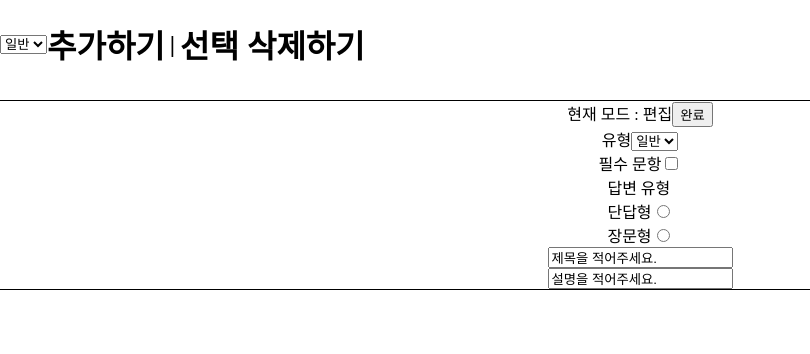
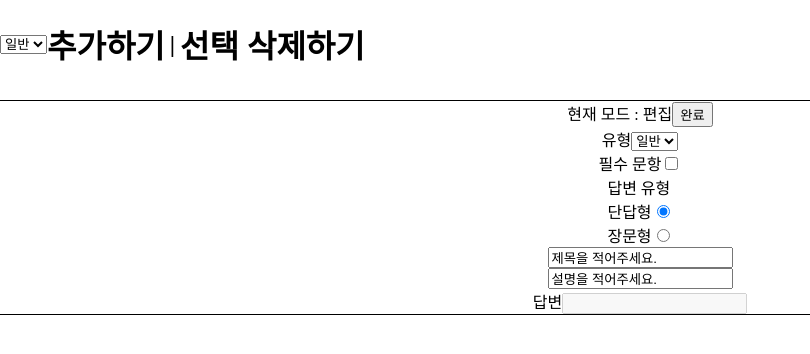
Before and after one commit to JeongYire/style-over-substance-react, a React (Create React App) app: page / in a window 1280 px wide. Shown: the top 354 px of the page, without its empty margins (0-810 px from the left). Built offline with nearby package versions, Linux system fonts and the light colour scheme.

Commit message:
no commit

```diff
--- a/src/components/FormContainer/FormBox/BasicForm/index.tsx
+++ b/src/components/FormContainer/FormBox/BasicForm/index.tsx
@@ -1,26 +1,32 @@
-import React, { LegacyRef, Ref, forwardRef, useReducer, useRef, useState } from 'react';
-import { BoxMode, BoxType } from '../../../../types';
+import React, { LegacyRef, MutableRefObject, Ref, forwardRef, useEffect, useReducer, useRef, useState } from 'react';
+import { BasicOptionAnswerType, BoxMode, BoxType } from '../../../../types';
 
 const FormBody = {
-    Answer : forwardRef((props,ref : LegacyRef<HTMLInputElement>) => {
+    Answer : (props : {formParameter : BasicOptionAnswerType}) => {
+
         return (
         <div>
             <span>답변</span>
-            <input disabled ref={ref}/>
+            {
+                props.formParameter == BasicOptionAnswerType.short ? <input disabled/> : <textarea disabled/>
+            }
         </div>
         )
-    }),
-    Option : forwardRef((props,ref : LegacyRef<HTMLInputElement>) => {
+    },
+    Option : forwardRef((params,ref : LegacyRef<HTMLInputElement>) => {
+
+        const defaultValue = useRef<BasicOptionAnswerType>(BasicOptionAnswerType.default);
+
         return (
             <div>
                 <span>답변 유형</span>
                 <div>
                     <span>단답형</span>
-                    <input type="radio" name='answerType'/>
+                    <input type="radio" name='answerType' value={BasicOptionAnswerType.short} ref={ref} defaultChecked={defaultValue.current == BasicOptionAnswerType.short}/>
                 </div>
                 <div>
                     <span>장문형</span>
-                    <input type="radio" name='answerType'/>
+                    <input type="radio" name='answerType'  value={BasicOptionAnswerType.long}   defaultChecked={defaultValue.current == BasicOptionAnswerType.long}/>
                 </div>
             </div>
         )
--- a/src/components/FormContainer/FormBox/index.tsx
+++ b/src/components/FormContainer/FormBox/index.tsx
@@ -1,5 +1,5 @@
-import React, { useContext, useRef, useState } from 'react';
-import { BoxMode, BoxType } from '../../../types';
+import React, { useContext, useEffect, useRef, useState } from 'react';
+import { BasicOptionAnswerType, BoxMode, BoxType } from '../../../types';
 import BasicForm from './BasicForm';
 import SelectForm from './SelectForm';
 import { FormManagerToolContext } from '../../../context';
@@ -16,6 +16,20 @@ export default (params : { id : number, type : BoxType, index : number }) => {
     const contentInput = useRef<any>();
     const required = useRef<boolean>(false);
     const requiredInput = useRef<any>();
+
+    const formOptionRef = useRef<any>();
+    const [formParameter,SetFormParameter] = useState<BasicOptionAnswerType>(BasicOptionAnswerType.default);
+
+    useEffect(() => {
+
+        const option = formOptionRef.current as HTMLInputElement
+        option.onchange = () => {
+            const value : BasicOptionAnswerType = option.value as BasicOptionAnswerType;
+            SetFormParameter(value);
+        }
+
+    },[params.type])
+
 
     //주석3
     const CompleteEdit = () => {
@@ -61,7 +75,7 @@ export default (params : { id : number, type : BoxType, index : number }) => {
             }
             {
                 params.type == BoxType.basic ?
-                <BasicForm.Option /> :
+                <BasicForm.Option ref={formOptionRef}/> :
                 params.type == BoxType.select ?
                 <SelectForm.Option /> :
                 null
@@ -77,9 +91,8 @@ export default (params : { id : number, type : BoxType, index : number }) => {
                 : <input ref={contentInput} defaultValue={content.current} placeholder='설명을 적어주세요.'/>
             }
             {
-                mode == BoxMode.edit ? null :
                 params.type == BoxType.basic
-                ? <BasicForm.Answer/>
+                ? <BasicForm.Answer formParameter={formParameter as BasicOptionAnswerType}/>
                 : <SelectForm.Answer/>
             }
         </div>
--- a/src/types/index.tsx
+++ b/src/types/index.tsx
@@ -7,9 +7,11 @@ enum BoxType{
     basic,select
 }
 
-enum AnswerType{
-    short,long
+enum BasicOptionAnswerType{
+    default = 'short',short = 'short',long = 'long',
 }
+
+
 
 type FormManagerTool = {
     addForm : (type : BoxType) => void,
@@ -22,5 +24,5 @@ type FormBoxInfo = {
     type : BoxType,
 }
 
-export {BoxMode,BoxType,AnswerType}
+export {BoxMode,BoxType,BasicOptionAnswerType}
 export type {FormManagerTool,FormBoxInfo};
```
